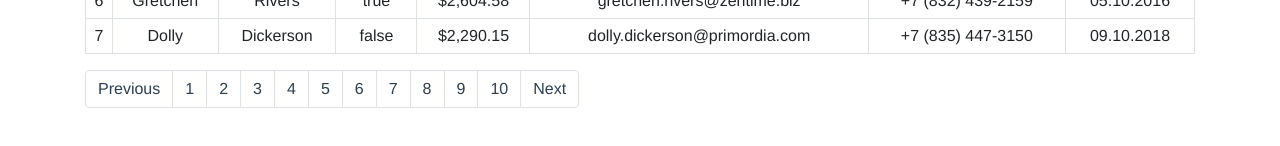
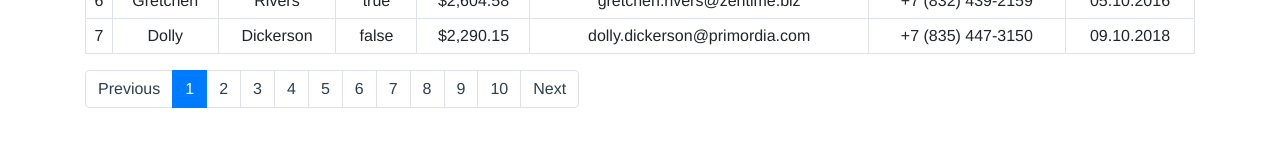
Before and after one commit to Surho/project-vue, a Vue app: page / in a window 1280 px wide. Shown: the part 406-552 px from the top of the page. Built offline with nearby package versions, Linux system fonts and the light colour scheme; data requests are answered from the project's data file.

Commit message:
work in progress

```diff
--- a/src/components/UserList.vue
+++ b/src/components/UserList.vue
@@ -39,8 +39,13 @@ import axios from 'axios'
 
 export default {
   props: {
-    usersInterval: {
-      type: Array
+    usersPerPage: {
+      type: Number,
+      default: 5
+    },
+    currentPage: {
+      type: Number,
+      default: 1
     }
   },
   data: function() {
@@ -65,8 +70,8 @@ export default {
   },
   computed: {
     interval() {
-      let start = this.usersInterval[0]
-      let end = this.usersInterval[1]
+      let end = this.usersPerPage * this.currentPage
+      let start = end - this.usersPerPage
       return this.list.slice(start, end)
     }
   },
--- a/src/components/UserPagination.vue
+++ b/src/components/UserPagination.vue
@@ -1,20 +1,38 @@
 <template>
   <nav>
     <ul class="pagination">
-      <li class="page-item"><a class="page-link page-link-previous">Previous</a></li>
-      <li class="page-item" v-for="page in pagesArr" :key="page" @click="pageChangeEmit">
+      <li class="page-item" @click="switchPrevious">
+        <a class="page-link page-link-previous">Previous</a>
+      </li>
+      <li
+        class="page-item"
+        :class="{ active: pageSelected === page }"
+        v-for="page in pagesArr"
+        :key="page"
+        @click="pageChangeEmit"
+      >
         <a class="page-link" :data-page="page">{{ page }}</a>
       </li>
-      <li class="page-item"><a class="page-link page-link-next">Next</a></li>
+      <li class="page-item" @click="switchNext"><a class="page-link page-link-next">Next</a></li>
     </ul>
   </nav>
 </template>
 <script>
 export default {
+  data() {
+    return {
+      pageSelected: 1,
+      activePage: 1
+    }
+  },
   props: {
     pages: {
       type: Number
     }
+  },
+  model: {
+    prop: 'pageSelected',
+    event: 'pageChange'
   },
   computed: {
     pagesArr: function() {
@@ -27,7 +45,18 @@ export default {
   },
   methods: {
     pageChangeEmit(evt) {
-      this.$emit('pageChange', +evt.target.dataset.page)
+      this.pageSelected = +evt.target.dataset.page
+      this.$emit('pageChange', this.pageSelected)
+    },
+    switchNext() {
+      if (this.pageSelected === this.pagesArr.length) return
+      this.pageSelected += 1
+      this.$emit('pageChange', this.pageSelected)
+    },
+    switchPrevious() {
+      if (this.pageSelected === 1) return
+      this.pageSelected -= 1
+      this.$emit('pageChange', this.pageSelected)
     }
   }
 }
--- a/src/components/UserPerPage.vue
+++ b/src/components/UserPerPage.vue
@@ -10,6 +10,10 @@
 </template>
 <script>
 export default {
+  model: {
+    prop: 'usersPerPage',
+    event: 'perPageUpdate'
+  },
   data() {
     return {
       usersPerPage: 5
@@ -17,8 +21,8 @@ export default {
   },
   methods: {
     sendPerPageEvt(evt) {
-      let selected = evt.target.value
-      this.$emit('perPageUpdate', +selected)
+      this.usersPerPage = +evt.target.value
+      this.$emit('perPageUpdate', this.usersPerPage)
     }
   }
 }
--- a/src/views/Home.vue
+++ b/src/views/Home.vue
@@ -1,9 +1,13 @@
 <template>
   <div class="container">
-    <user-per-page-select @perPageUpdate="updatePerPage"></user-per-page-select>
+    <user-per-page-select @perPageUpdate="resetPage" v-model="usersPerPage"></user-per-page-select>
     <h1>Users list</h1>
-    <user-list @usersLoaded="saveTotalUsers" :usersInterval="usersInterval"></user-list>
-    <user-pagination :pages="totalPages" @pageChange="saveCurrentPage"></user-pagination>
+    <user-list
+      @usersLoaded="saveTotalUsers"
+      :currentPage="currentPage"
+      :usersPerPage="usersPerPage"
+    ></user-list>
+    <user-pagination :pages="totalPages" v-model="currentPage"></user-pagination>
   </div>
 </template>
 
@@ -23,8 +27,7 @@ export default {
   },
   computed: {
     totalPages() {
-      let pagesCount = Math.ceil(this.totalUsers / this.usersPerPage)
-      return pagesCount
+      return Math.ceil(this.totalUsers / this.usersPerPage)
     },
     usersInterval() {
       let start, end
@@ -37,12 +40,8 @@ export default {
     saveTotalUsers(usersCount) {
       this.totalUsers = usersCount
     },
-    updatePerPage(users) {
-      this.usersPerPage = users
+    resetPage() {
       this.currentPage = 1
-    },
-    saveCurrentPage(page) {
-      this.currentPage = page
     }
   }
 }
```
Also changed, not shown: src/components/UserTable.vue (deleted, +0 -66 lines).
